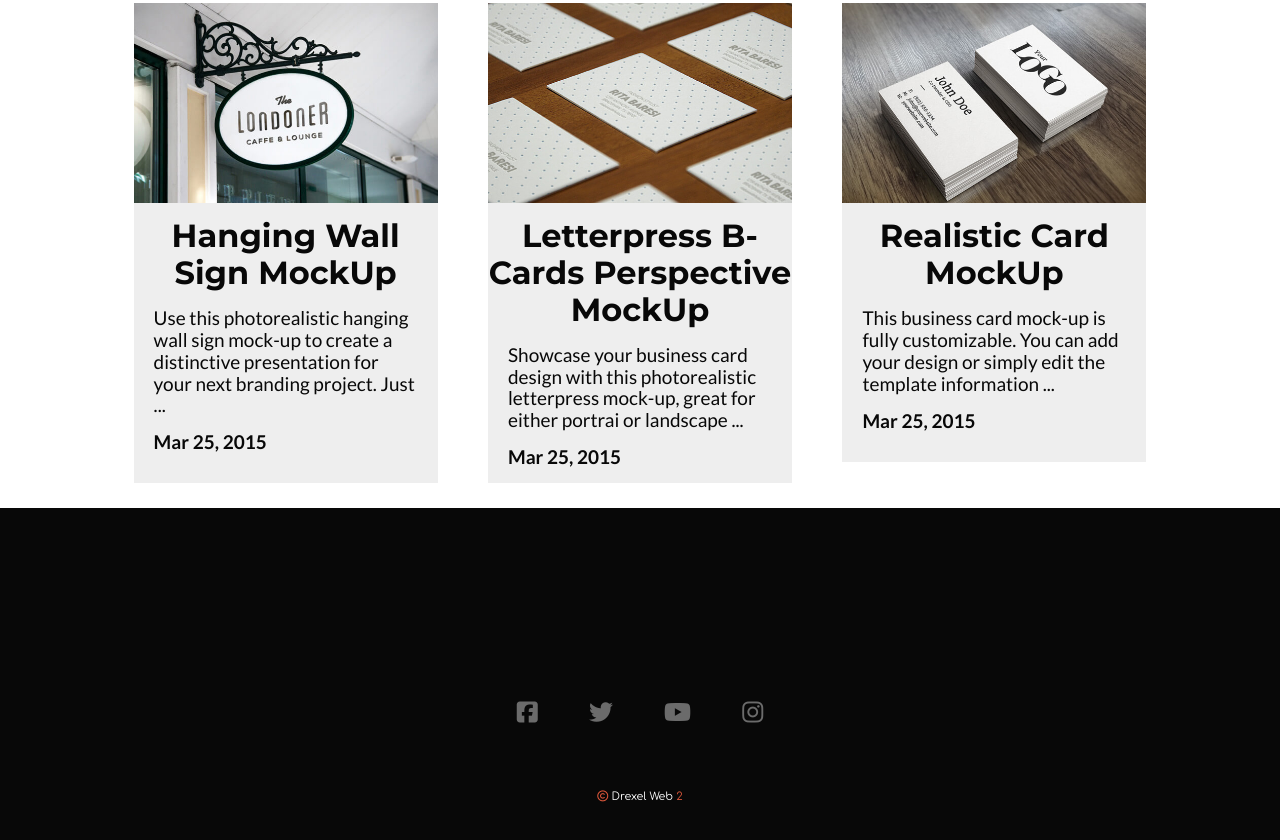
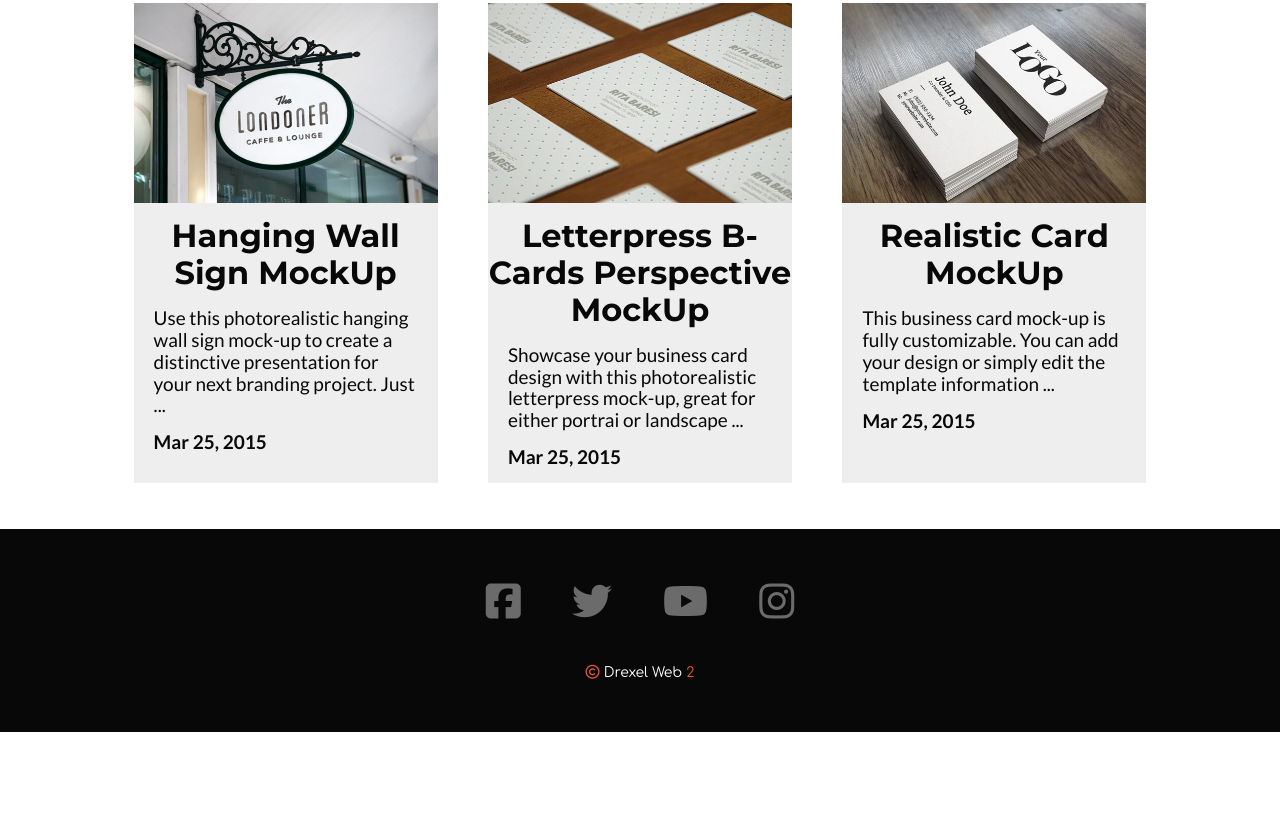
Before and after one commit to ThorneDancer/Week-5-Exam, a plain HTML site: page Andrew-Web2/Dev/index.html in a window 1280 px wide. Shown: the part 1569-2409 px from the top of the page. After the commit the page ends 2301 px from the top, so only its background shows below. Drawn offline with nearby package versions, Linux system fonts and the light colour scheme.

Commit message:
Finished
Project finished and validated. Ready to be turned in.

```diff
--- a/Andrew-Web2/Dev/scss/layout/_footer.scss
+++ b/Andrew-Web2/Dev/scss/layout/_footer.scss
@@ -4,6 +4,13 @@
 footer{
     background-color: $secondary;
     padding: 15% 0;
+
+    @include md{
+        padding: 8% 0;
+    }
+    @include lg{
+        padding: 4% 0;
+    }
 
     nav{
 
@@ -18,6 +25,13 @@ footer{
                 a:link, a:visited{
                     color: $icons;
                     font-size: rem-calc(24);
+
+                    @include md{
+                        font-size: rem-calc(30);
+                    }
+                    @include lg{
+                        font-size: rem-calc(40);
+                    }
                 }
                 a:hover, a:active{
                     color: $footer;
@@ -33,6 +47,11 @@ footer{
         padding-top: 5%;
         font-weight: 400;
 
+        @include md{
+            font-size: rem-calc(14);
+            padding-top: 3%;
+        }
+
         span{
             color: $white;
         }
--- a/Andrew-Web2/Dev/scss/sections/_journal.scss
+++ b/Andrew-Web2/Dev/scss/sections/_journal.scss
@@ -42,6 +42,10 @@
             li {
                 background-color: $primary;
                 margin-bottom: 8%;
+
+                @include lg{
+                    margin-bottom: 15%;
+                }
 
                 h1 {
                     color: $secondary;
```
Also changed, not shown: Andrew-Web2/Dev/css/styles.css.
